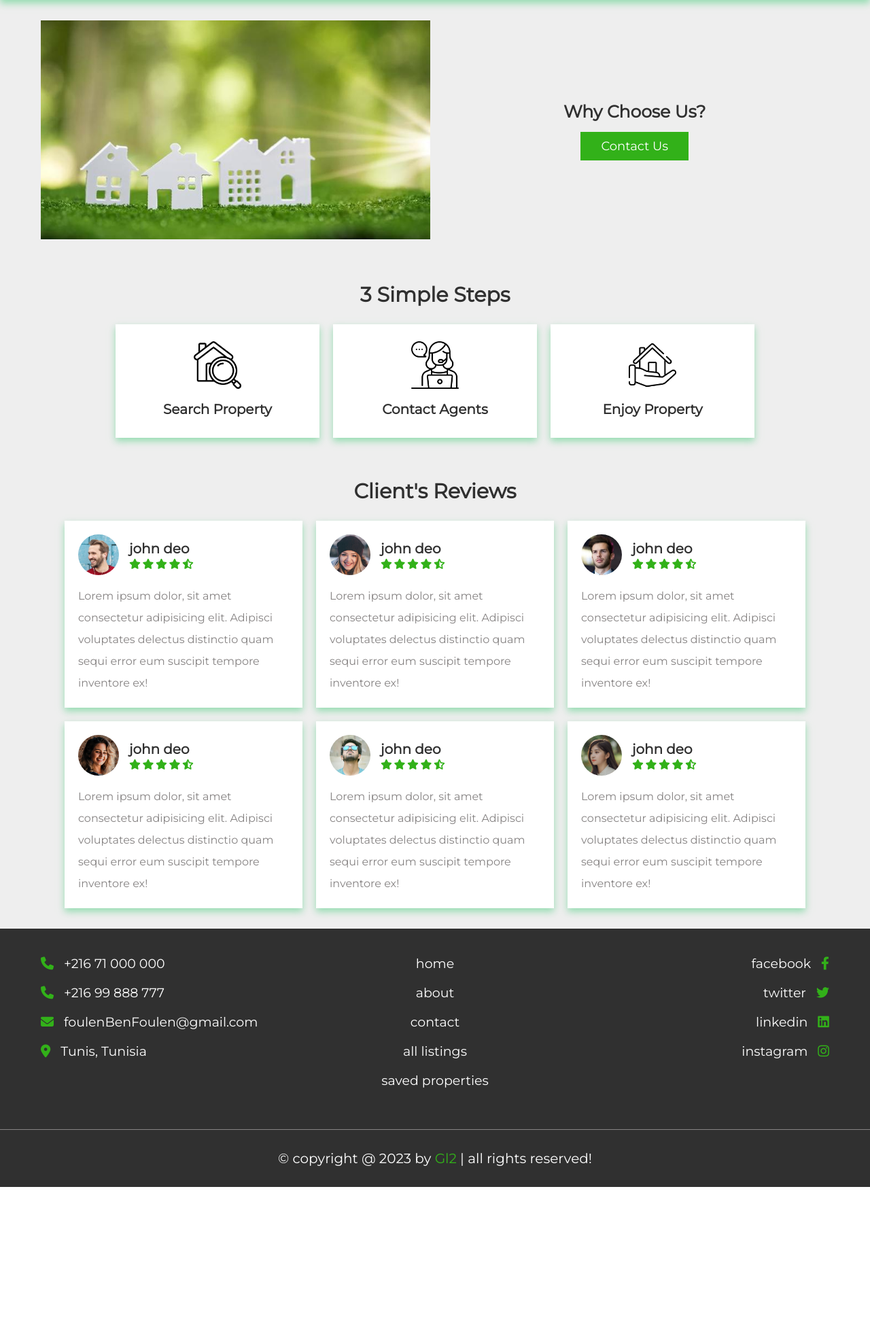
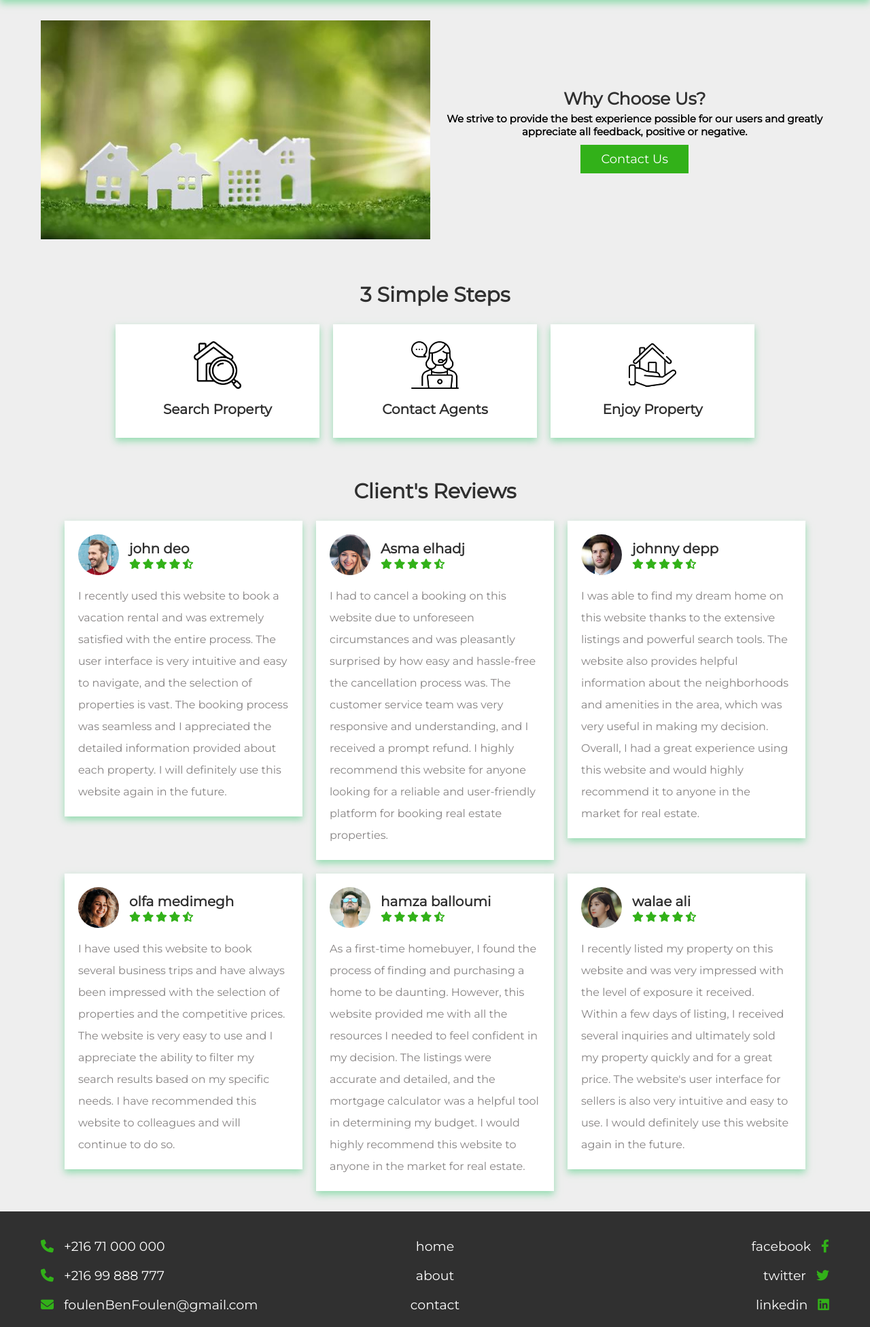
Before and after one commit to olfamedimegh/Projet-web, a PHP site: page /about.php in a window 1280 px wide. Shown: the part 112-2064 px from the top of the page at 68% size. Before the commit the page ends 1858 px from the top, so only its background shows below. Run offline with PHP 8.4, Linux system fonts and the light colour scheme.

Commit message:
some textual details for about.php

```diff
--- a/about.php
+++ b/about.php
@@ -40,7 +40,7 @@ if(isset($_COOKIE['user_id'])){
             <img src="images/about-img.jpg" alt="">
         </div>
         <div class="content">
-            <h3>why choose us?</h3>
+            <h3>why choose us? <br><h2>We strive to provide the best experience possible for our users and greatly appreciate all feedback, positive or negative.</h2></h3>
             <a href="contact.php" class="inline-btn">contact us</a>
         </div>
     </div>
@@ -100,14 +100,14 @@ if(isset($_COOKIE['user_id'])){
                     </div>
                 </div>
             </div>
-            <p>Lorem ipsum dolor, sit amet consectetur adipisicing elit. Adipisci voluptates delectus distinctio quam sequi error eum suscipit tempore inventore ex!</p>
+            <p>I recently used this website to book a vacation rental and was extremely satisfied with the entire process. The user interface is very intuitive and easy to navigate, and the selection of properties is vast. The booking process was seamless and I appreciated the detailed information provided about each property. I will definitely use this website again in the future.</p>
         </div>
 
         <div class="box">
             <div class="user">
                 <img src="images/pic-2.png" alt="">
                 <div>
-                    <h3>john deo</h3>
+                    <h3>Asma elhadj</h3>
                     <div class="stars">
                         <i class="fas fa-star"></i>
                         <i class="fas fa-star"></i>
@@ -117,14 +117,14 @@ if(isset($_COOKIE['user_id'])){
                     </div>
                 </div>
             </div>
-            <p>Lorem ipsum dolor, sit amet consectetur adipisicing elit. Adipisci voluptates delectus distinctio quam sequi error eum suscipit tempore inventore ex!</p>
+            <p>I had to cancel a booking on this website due to unforeseen circumstances and was pleasantly surprised by how easy and hassle-free the cancellation process was. The customer service team was very responsive and understanding, and I received a prompt refund. I highly recommend this website for anyone looking for a reliable and user-friendly platform for booking real estate properties.</p>
         </div>
 
         <div class="box">
             <div class="user">
                 <img src="images/pic-3.png" alt="">
                 <div>
-                    <h3>john deo</h3>
+                    <h3>johnny depp</h3>
                     <div class="stars">
                         <i class="fas fa-star"></i>
                         <i class="fas fa-star"></i>
@@ -134,14 +134,14 @@ if(isset($_COOKIE['user_id'])){
                     </div>
                 </div>
             </div>
-            <p>Lorem ipsum dolor, sit amet consectetur adipisicing elit. Adipisci voluptates delectus distinctio quam sequi error eum suscipit tempore inventore ex!</p>
+            <p>I was able to find my dream home on this website thanks to the extensive listings and powerful search tools. The website also provides helpful information about the neighborhoods and amenities in the area, which was very useful in making my decision. Overall, I had a great experience using this website and would highly recommend it to anyone in the market for real estate.</p>
         </div>
 
         <div class="box">
             <div class="user">
                 <img src="images/pic-4.png" alt="">
                 <div>
-                    <h3>john deo</h3>
+                    <h3>olfa medimegh</h3>
                     <div class="stars">
                         <i class="fas fa-star"></i>
                         <i class="fas fa-star"></i>
@@ -151,14 +151,14 @@ if(isset($_COOKIE['user_id'])){
                     </div>
                 </div>
             </div>
-            <p>Lorem ipsum dolor, sit amet consectetur adipisicing elit. Adipisci voluptates delectus distinctio quam sequi error eum suscipit tempore inventore ex!</p>
+            <p>I have used this website to book several business trips and have always been impressed with the selection of properties and the competitive prices. The website is very easy to use and I appreciate the ability to filter my search results based on my specific needs. I have recommended this website to colleagues and will continue to do so.</p>
         </div>
 
         <div class="box">
             <div class="user">
                 <img src="images/pic-5.png" alt="">
                 <div>
-                    <h3>john deo</h3>
+                    <h3>hamza balloumi</h3>
                     <div class="stars">
                         <i class="fas fa-star"></i>
                         <i class="fas fa-star"></i>
@@ -168,14 +168,14 @@ if(isset($_COOKIE['user_id'])){
                     </div>
                 </div>
             </div>
-            <p>Lorem ipsum dolor, sit amet consectetur adipisicing elit. Adipisci voluptates delectus distinctio quam sequi error eum suscipit tempore inventore ex!</p>
+            <p>As a first-time homebuyer, I found the process of finding and purchasing a home to be daunting. However, this website provided me with all the resources I needed to feel confident in my decision. The listings were accurate and detailed, and the mortgage calculator was a helpful tool in determining my budget. I would highly recommend this website to anyone in the market for real estate.</p>
         </div>
 
         <div class="box">
             <div class="user">
                 <img src="images/pic-6.png" alt="">
                 <div>
-                    <h3>john deo</h3>
+                    <h3>walae ali</h3>
                     <div class="stars">
                         <i class="fas fa-star"></i>
                         <i class="fas fa-star"></i>
@@ -185,10 +185,8 @@ if(isset($_COOKIE['user_id'])){
                     </div>
                 </div>
             </div>
-            <p>Lorem ipsum dolor, sit amet consectetur adipisicing elit. Adipisci voluptates delectus distinctio quam sequi error eum suscipit tempore inventore ex!</p>
+            <p>I recently listed my property on this website and was very impressed with the level of exposure it received. Within a few days of listing, I received several inquiries and ultimately sold my property quickly and for a great price. The website's user interface for sellers is also very intuitive and easy to use. I would definitely use this website again in the future.</p>
         </div>
-
-    </div>
 
 </section>
 
```
